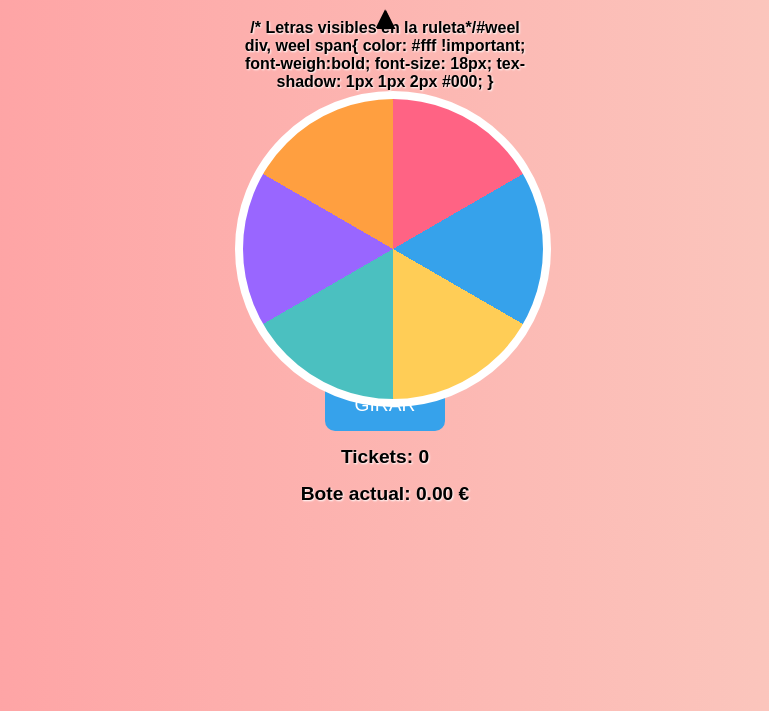
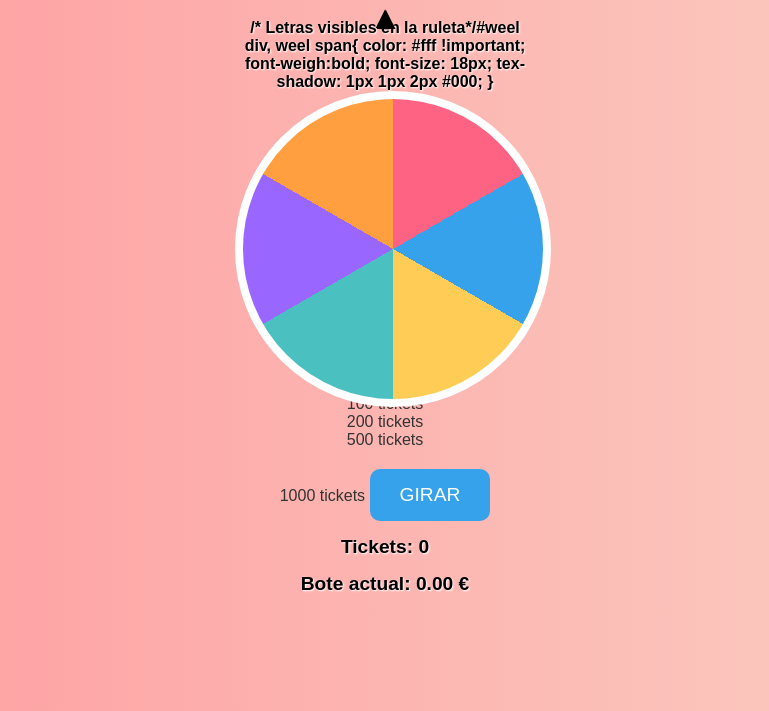
Before and after one commit to juegayganaya/gira-y-gana, a plain HTML site: page index.html in a window 1280 px wide. Shown: the part 89-800 px from the top of the page, without its empty margins (255-1024 px from the left). Drawn offline with Linux system fonts and the light colour scheme.

Commit message:
letras porcion

```diff
--- a/index.html
+++ b/index.html
@@ -89,7 +89,13 @@
   }
   <div id="wheel"></div>
 </div>
-
+<div class="segment">10 tickets</div>
+<div class="segment">50 tickets</div>
+<div class="segment">100 tickets</div>
+<div class="segment">200 tickets</div>
+<div class="segment">500 tickets</div>
+<duv class="segment">1000 tickets</duv>
+</div>
 <button id="spinBtn">GIRAR</button>
 
 <div id="tickets">Tickets: 0</div>
```
